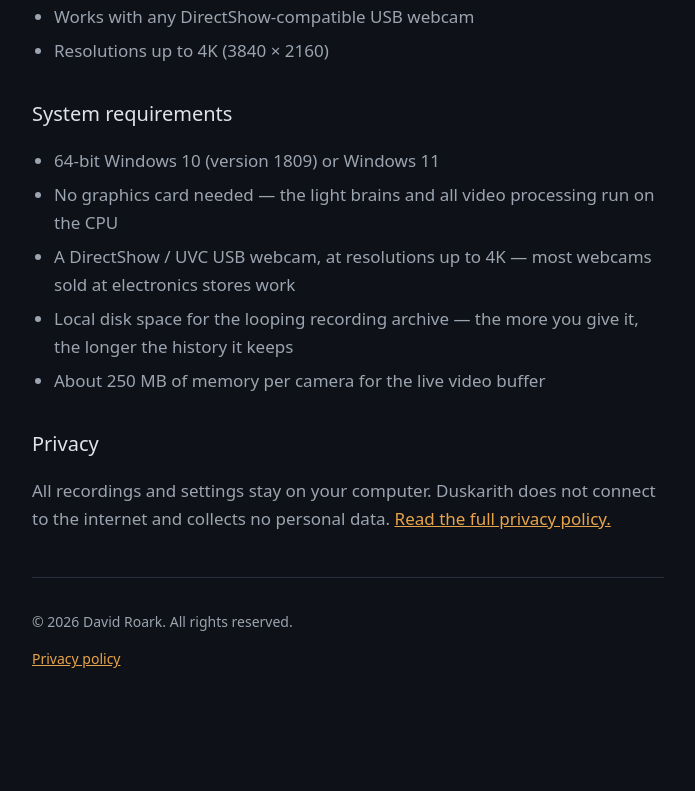
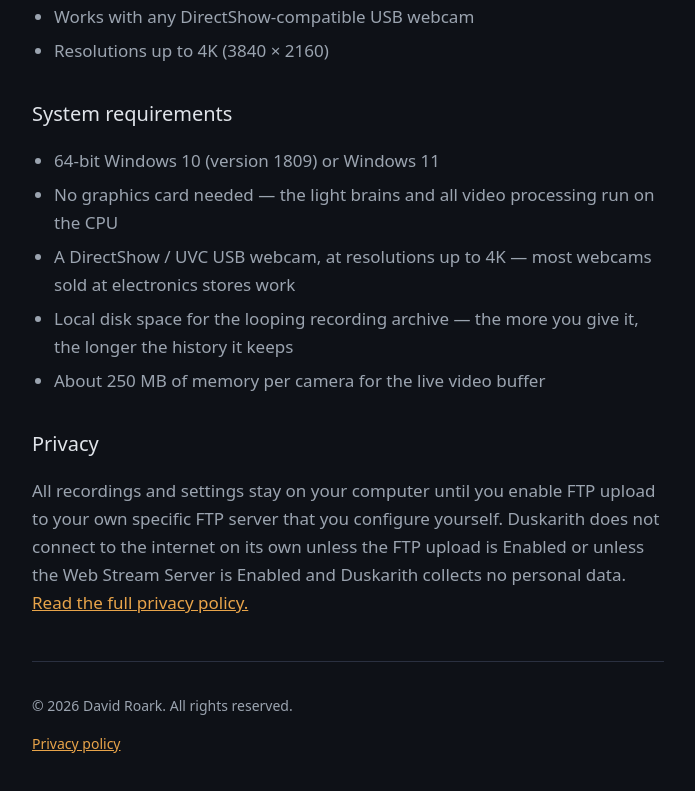
Before and after one commit to CodeProSpecialist/CodeProSpecialist.github.io, a plain HTML site: page duskarith/index.html in a window 1280 px wide. Shown: the part 905-1696 px from the top of the page, without its empty margins (292-987 px from the left). Before the commit the page ends 1654 px from the top, so only its background shows below. Drawn offline with Linux system fonts and the light colour scheme.

Commit message:
Update index.html

```diff
--- a/duskarith/index.html
+++ b/duskarith/index.html
@@ -77,8 +77,9 @@
   </ul>
 
   <h2>Privacy</h2>
-  <p>All recordings and settings stay on your computer. Duskarith does not connect
-     to the internet and collects no personal data.
+  <p>All recordings and settings stay on your computer
+    until you enable FTP upload to your own specific FTP server that you configure yourself. Duskarith does not connect
+     to the internet on its own unless the FTP upload is Enabled or unless the Web Stream Server is Enabled and Duskarith collects no personal data.
      <a href="privacy.html">Read the full privacy policy.</a></p>
 
   <footer>
```
